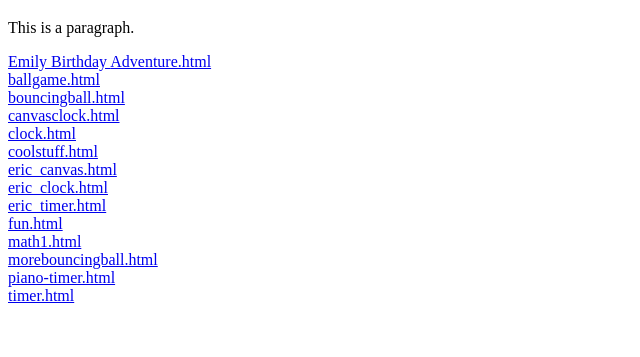
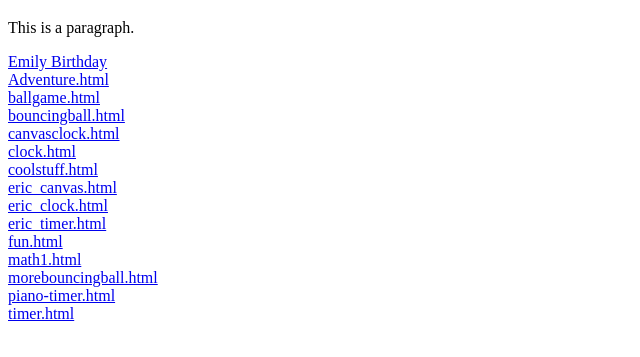
Before and after one commit to jhong40/flabbyeric.github.io, a plain HTML site: page index.html in a window 1280 px wide. Shown: the part 61-418 px from the top of the page, without its empty margins (0-640 px from the left). Drawn offline with Linux system fonts and the light colour scheme.

Commit message:
Update index.html

```diff
--- a/index.html
+++ b/index.html
@@ -9,7 +9,7 @@
 
 <h1>This is a Heading</h1>
 <p>This is a paragraph.</p>
-<a href="grid_ball.html">Emily Birthday </a>
+<a href="grid_ball.html">Emily Birthday </a><br>
 <a href="Adventure.html"> Adventure.html </a><br>
  <a href="ballgame.html">ballgame.html</a><br>
  <a href="bouncingball.html">bouncingball.html</a><br>
```
